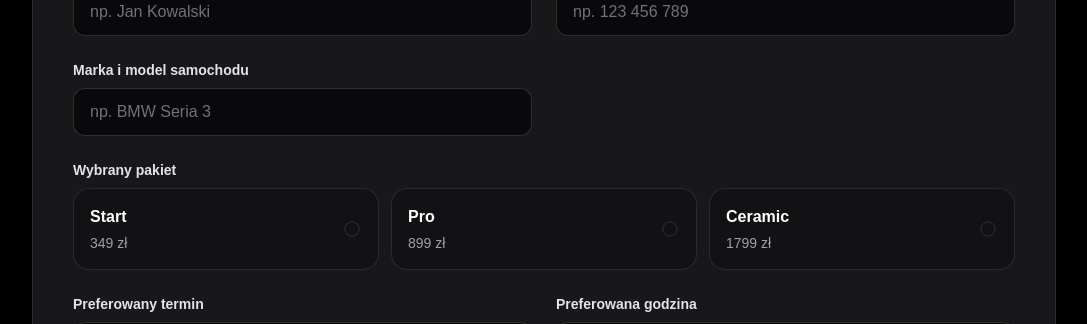
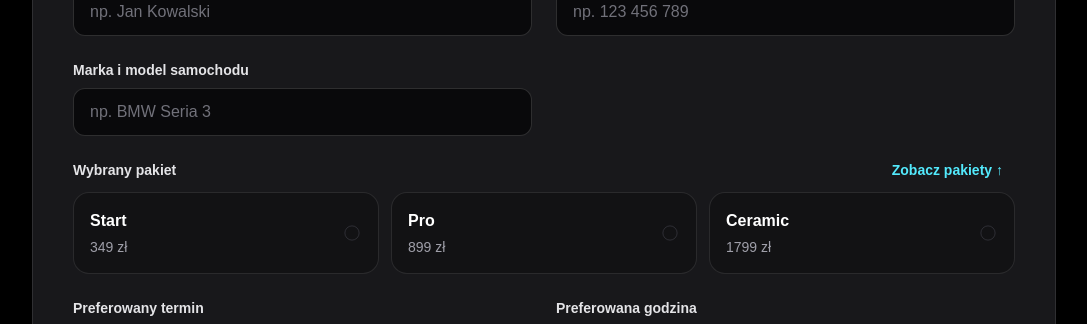
Before and after one commit to Zem47/shine-garage, a Next.js app: page / in a window 1280 px wide. Shown: the part 7009-7333 px from the top of the page, without its empty margins (96-1183 px from the left). Built offline with nearby package versions, Linux system fonts and the light colour scheme.

Commit message:
Dodano przycisk powrotu do pakietow

```diff
--- a/app/page.tsx
+++ b/app/page.tsx
@@ -1040,8 +1040,15 @@ export default function Home() {
               <legend className="text-sm font-bold text-zinc-200">
                 Wybrany pakiet
               </legend>
+              <button
+                type="button"
+                onClick={() => navigateTo("pakiety")}
+                className="float-right -mt-6 rounded-full px-3 py-1 text-sm font-black text-cyan-300 transition duration-300 hover:-translate-y-0.5 hover:bg-cyan-300/10 hover:text-cyan-200"
+              >
+                Zobacz pakiety ↑
+              </button>
               <input type="hidden" name="package" value={selectedPackage} />
-              <div className="mt-2 grid gap-3 sm:grid-cols-3">
+              <div className="clear-both mt-3 grid gap-3 sm:grid-cols-3">
                 {[
                   ["start", "Start", "349 zł"],
                   ["pro", "Pro", "899 zł"],
```
